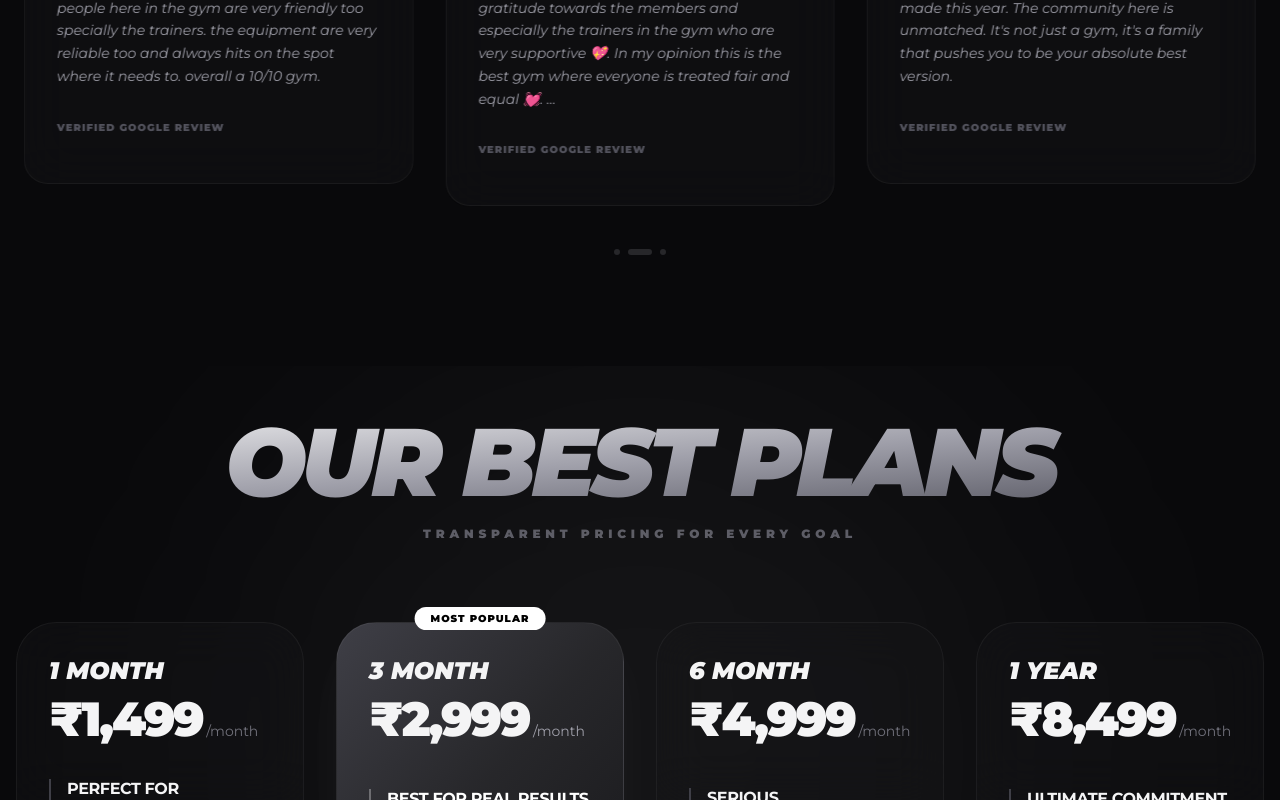
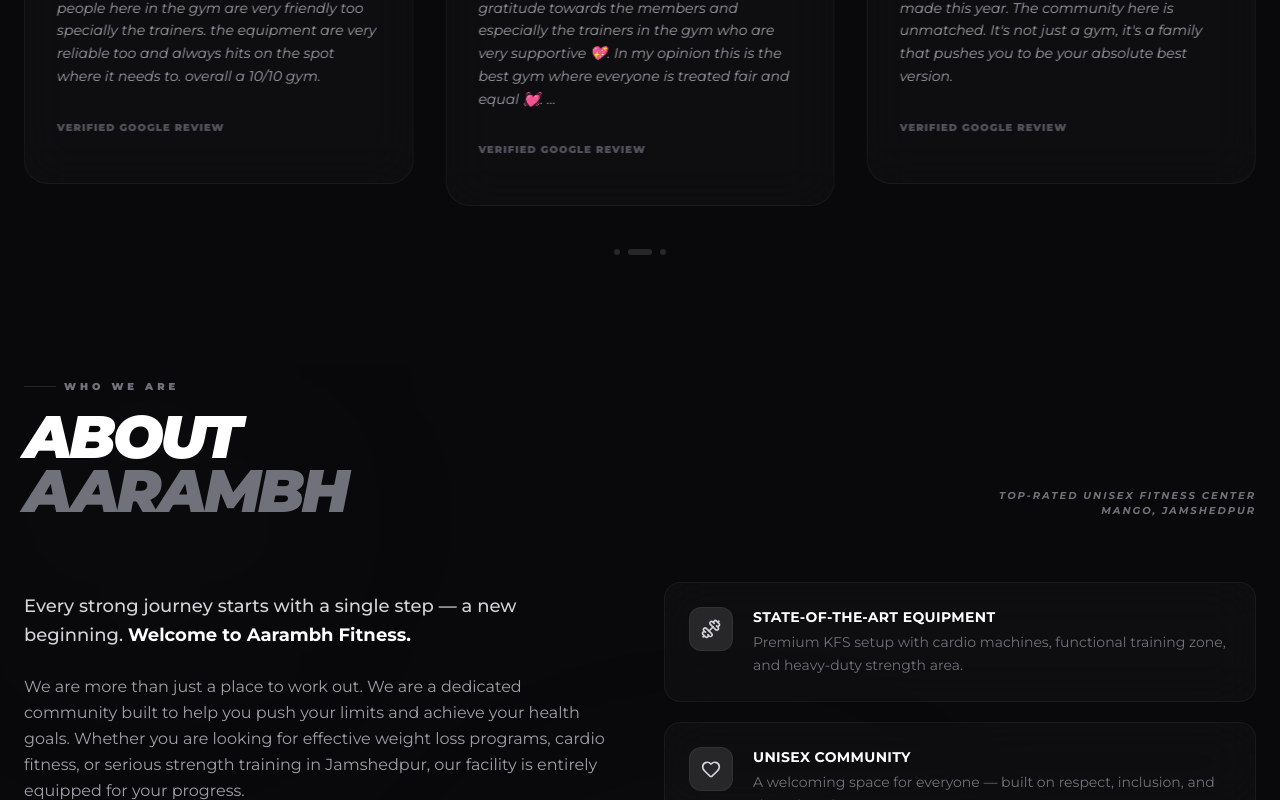
Before and after one commit to riowonder/Aarambh-Frontend, a React (Vite) app: page / in a window 1280 px wide. Shown: the part 2000-2800 px from the top of the page. Built offline with nearby package versions, Linux system fonts and the light colour scheme.

Commit message:
About us added

```diff
--- /dev/null
+++ b/src/components/home-design/AboutUs.jsx
@@ -0,0 +1,189 @@
+import { useState, useEffect } from "react";
+import { motion, AnimatePresence } from "motion/react";
+import { Dumbbell, Heart, Zap } from "lucide-react";
+
+const highlights = [
+  {
+    icon: Dumbbell,
+    title: "State-of-the-Art Equipment",
+    desc: "Premium KFS setup with cardio machines, functional training zone, and heavy-duty strength area."
+  },
+  {
+    icon: Heart,
+    title: "Unisex Community",
+    desc: "A welcoming space for everyone — built on respect, inclusion, and shared goals."
+  },
+  {
+    icon: Zap,
+    title: "Results-Driven Training",
+    desc: "Weight loss, cardio fitness, or serious strength training — we're equipped for your progress."
+  }
+];
+
+const SLIDE_DURATION = 3000; // ms per card
+
+function MobileCardSlider() {
+  const [active, setActive] = useState(0);
+
+  useEffect(() => {
+    const timer = setInterval(() => {
+      setActive((prev) => (prev + 1) % highlights.length);
+    }, SLIDE_DURATION);
+    return () => clearInterval(timer);
+  }, []);
+
+  const item = highlights[active];
+
+  return (
+    <div className="relative w-full">
+      <AnimatePresence mode="wait">
+        <motion.div
+          key={active}
+          initial={{ opacity: 0, x: 40 }}
+          animate={{ opacity: 1, x: 0 }}
+          exit={{ opacity: 0, x: -40 }}
+          transition={{ duration: 0.4 }}
+          className="group bg-zinc-900/40 backdrop-blur-xl border border-white/5 rounded-2xl p-4 flex items-start gap-4"
+        >
+          {/* Icon */}
+          <div className="w-9 h-9 rounded-xl bg-zinc-800 border border-white/5 flex items-center justify-center flex-shrink-0">
+            <item.icon className="w-4 h-4 text-zinc-300" />
+          </div>
+
+          {/* Text */}
+          <div>
+            <h4 className="text-white font-bold text-xs uppercase tracking-wide mb-1">
+              {item.title}
+            </h4>
+            <p className="text-zinc-500 text-xs leading-relaxed">
+              {item.desc}
+            </p>
+          </div>
+        </motion.div>
+      </AnimatePresence>
+
+      {/* Dot indicators */}
+      <div className="flex justify-center gap-2 mt-3">
+        {highlights.map((_, i) => (
+          <button
+            key={i}
+            onClick={() => setActive(i)}
+            aria-label={`Go to card ${i + 1}`}
+            className={`w-1.5 h-1.5 rounded-full transition-all duration-300 ${
+              i === active ? "bg-zinc-300 w-4" : "bg-zinc-700"
+            }`}
+          />
+        ))}
+      </div>
+    </div>
+  );
+}
+
+export default function AboutUs() {
+  return (
+    <section id="about" className="pt-1 pb-24 relative overflow-hidden bg-zinc-950">
+
+      {/* Decorative glow — matches Testimonials section */}
+      <div className="absolute bottom-0 right-1/4 w-[500px] h-[500px] bg-zinc-500/5 blur-[120px] rounded-full translate-y-1/2 pointer-events-none" />
+      <div className="absolute top-0 left-0 w-[300px] h-[300px] bg-zinc-700/5 blur-[100px] rounded-full pointer-events-none" />
+
+      <div className="max-w-7xl mx-auto px-6 relative z-10">
+
+        {/* Section label + heading */}
+        <div className="flex flex-col md:flex-row md:items-end justify-between gap-8 mb-16">
+          <motion.div
+            initial={{ opacity: 0, x: -20 }}
+            whileInView={{ opacity: 1, x: 0 }}
+            viewport={{ once: true }}
+          >
+            <h2 className="text-[10px] uppercase tracking-[0.4em] font-black text-zinc-500 mb-4 inline-flex items-center gap-2">
+              <span className="w-8 h-[1px] bg-zinc-800" />
+              Who We Are
+            </h2>
+            <h3 className="text-4xl md:text-6xl font-black uppercase italic tracking-tighter text-white leading-[0.9]">
+              About <br /> <span className="text-zinc-500">Aarambh</span>
+            </h3>
+          </motion.div>
+
+          <motion.p
+            initial={{ opacity: 0, x: 20 }}
+            whileInView={{ opacity: 1, x: 0 }}
+            viewport={{ once: true }}
+            className="text-zinc-500 text-[10px] uppercase font-bold tracking-[0.2em] italic md:text-right max-w-xs"
+          >
+            Top-rated unisex fitness center <br /> Mango, Jamshedpur
+          </motion.p>
+        </div>
+
+        {/* Main content grid */}
+        <div className="grid grid-cols-1 lg:grid-cols-2 gap-12 items-center">
+
+          {/* Left — story text */}
+          <motion.div
+            initial={{ opacity: 0, y: 30 }}
+            whileInView={{ opacity: 1, y: 0 }}
+            viewport={{ once: true }}
+            transition={{ duration: 0.6 }}
+            className="space-y-6"
+          >
+            <p className="text-zinc-300 text-lg leading-relaxed font-medium">
+              Every strong journey starts with a single step — a new beginning.{" "}
+              <span className="text-white font-bold">Welcome to Aarambh Fitness.</span>
+            </p>
+            <p className="text-zinc-400 text-base leading-relaxed">
+              We are more than just a place to work out. We are a dedicated community built to help you push your limits and achieve your health goals. Whether you are looking for effective weight loss programs, cardio fitness, or serious strength training in Jamshedpur, our facility is entirely equipped for your progress.
+            </p>
+            <p className="text-zinc-400 text-base leading-relaxed">
+              We feature a brand new, state-of-the-art <span className="text-zinc-200 font-semibold">KFS setup</span> that includes premium cardio machines, a comprehensive functional training zone, and a heavy-duty strength area.
+            </p>
+
+            {/* Divider line */}
+            <div className="w-16 h-[2px] bg-gradient-to-r from-zinc-600 to-transparent mt-2" />
+
+            <p className="text-zinc-600 text-[10px] uppercase tracking-[0.4em] font-black">
+              Mango, Jamshedpur · Est. Aarambh Fitness
+            </p>
+          </motion.div>
+
+          {/* Right — highlight cards */}
+
+          {/* Desktop: stacked cards (lg and above) */}
+          <div className="hidden lg:flex flex-col gap-5">
+            {highlights.map((item, index) => (
+              <motion.div
+                key={index}
+                initial={{ opacity: 0, x: 30 }}
+                whileInView={{ opacity: 1, x: 0 }}
+                viewport={{ once: true }}
+                transition={{ delay: index * 0.15, duration: 0.5 }}
+                className="group relative bg-zinc-900/40 backdrop-blur-xl border border-white/5 rounded-2xl p-6 flex items-start gap-5 hover:bg-zinc-900/60 hover:border-white/10 transition-all duration-300"
+              >
+                {/* Icon */}
+                <div className="w-11 h-11 rounded-xl bg-zinc-800 border border-white/5 flex items-center justify-center flex-shrink-0 group-hover:border-white/10 transition-colors">
+                  <item.icon className="w-5 h-5 text-zinc-300" />
+                </div>
+
+                {/* Text */}
+                <div>
+                  <h4 className="text-white font-bold text-sm uppercase tracking-wide mb-1">
+                    {item.title}
+                  </h4>
+                  <p className="text-zinc-500 text-sm leading-relaxed">
+                    {item.desc}
+                  </p>
+                </div>
+              </motion.div>
+            ))}
+          </div>
+
+          {/* Mobile: auto-sliding single card (below lg) */}
+          <div className="lg:hidden">
+            <MobileCardSlider />
+          </div>
+
+        </div>
+
+      </div>
+    </section>
+  );
+}
--- a/src/pages/main/Home.jsx
+++ b/src/pages/main/Home.jsx
@@ -2,6 +2,7 @@
 import Hero from "../../components/home-design/Hero";
 import Gallery from "../../components/home-design/Gallery";
 import Testimonials from "../../components/home-design/Testimonials";
+import AboutUs from "../../components/home-design/AboutUs";
 import Pricing from "../../components/home-design/Pricing";
 import Location from "../../components/home-design/Location";
 import LoginModal from "../../components/home-design/LoginModal";
@@ -30,6 +31,7 @@
       <Hero onOpenRegister={goToRegister} />
       <Gallery />
       <Testimonials />
+      <AboutUs />
       <Pricing onOpenRegister={goToRegister} />
       <Location />
 
```
Also changed, not shown: 1 other file (tests, documents, lock files or other folders).
